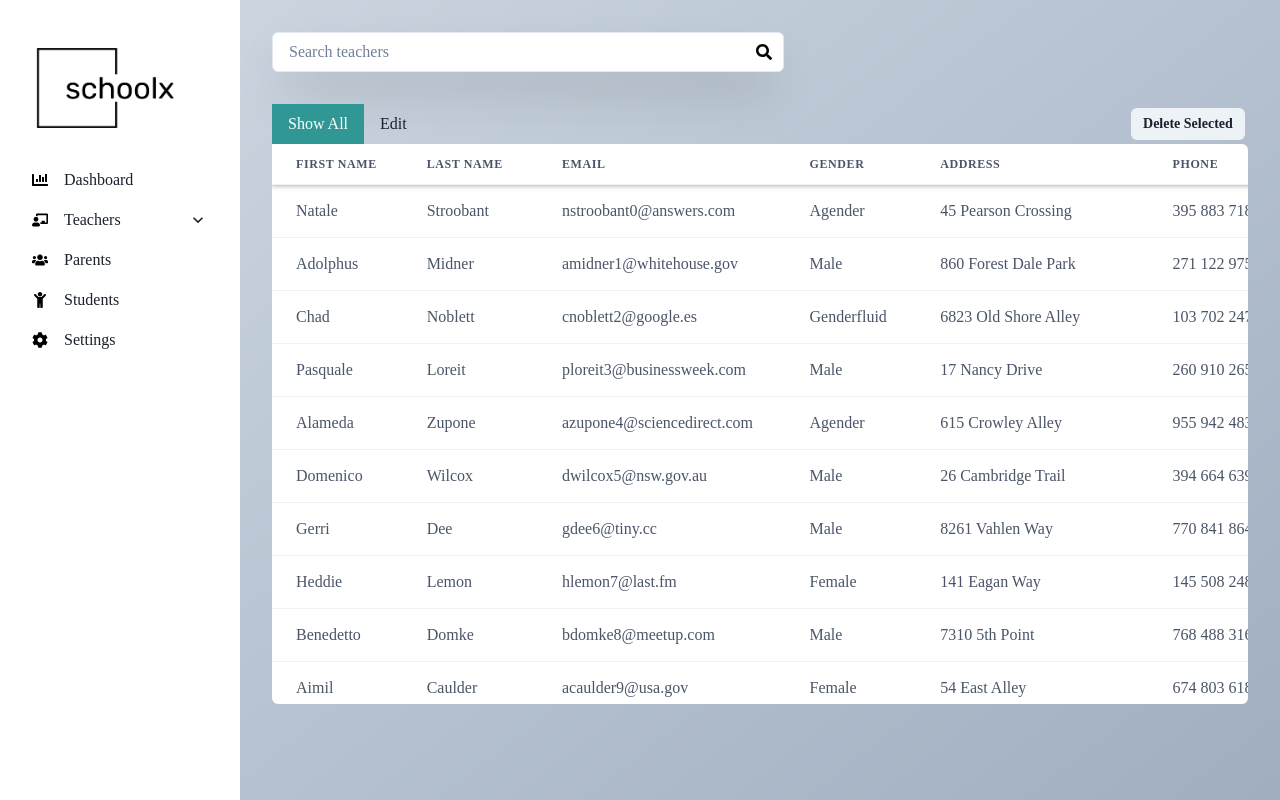
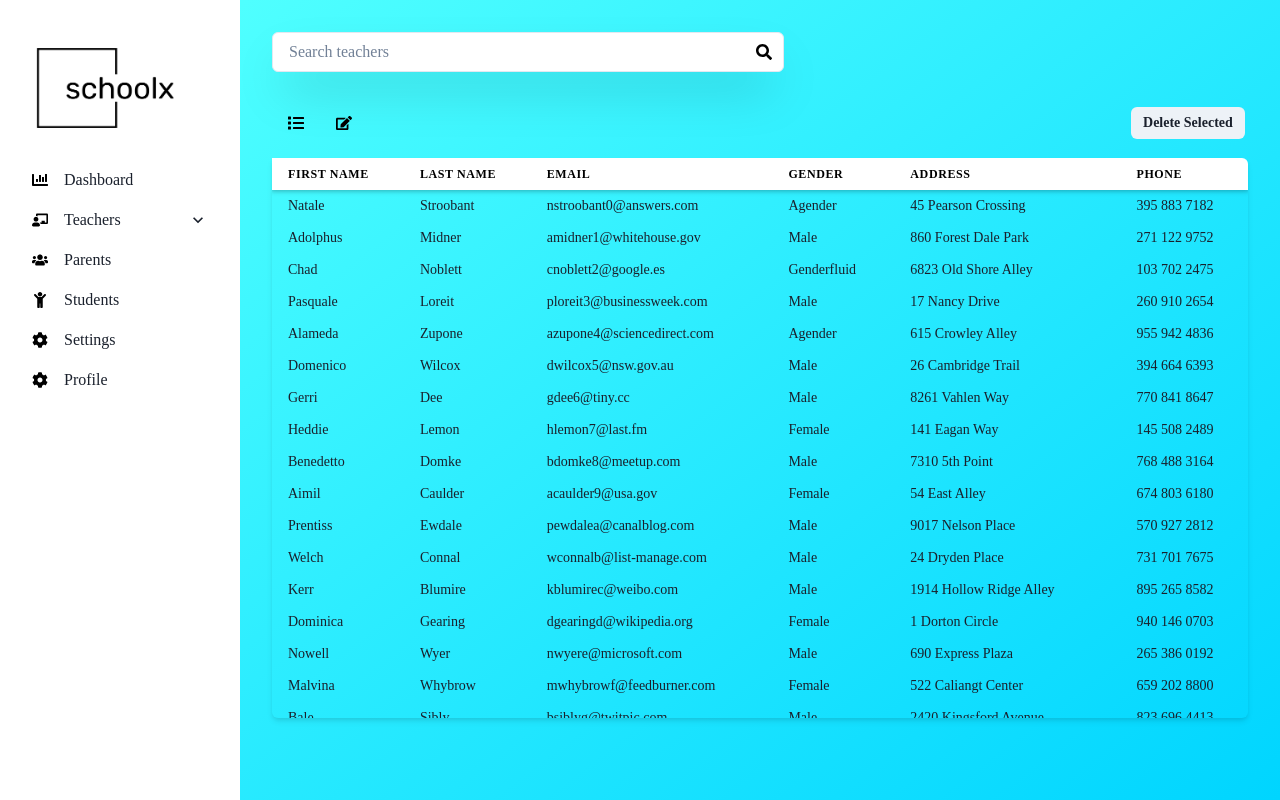
Before and after one commit to feeltrig/Schoolx, a Next.js app: page /teachers in a window 1280 px wide. Built offline with nearby package versions, Linux system fonts and the light colour scheme.

Commit message:
ui imrovements

```diff
--- a/Utils/customStyleConstants.js
+++ b/Utils/customStyleConstants.js
@@ -2,4 +2,5 @@ export const CustomStyleConstants = {
   "shadow-sm": "0 0 10px 2px rgba(0,0,0,0.2)",
   "shadow-md": "0 0 15px 2px rgba(0,0,0,0.2)",
   "shadow-lg": "0 0 20px 2px rgba(0,0,0,0.2)",
+  'globalGradient': "rgba(79,255,255,1) 0.3%, rgba(0,213,255,1) 99.8%",
 };
--- /dev/null
+++ b/chakratheme/CustomAccordian.js
@@ -0,0 +1,26 @@
+import {accordionAnatomy} from "@chakra-ui/anatomy";
+import {createMultiStyleConfigHelpers} from "@chakra-ui/react";
+import {CustomStyleConstants} from "../Utils/customStyleConstants";
+
+const {definePartsStyle, defineMultiStyleConfig} =
+  createMultiStyleConfigHelpers(accordionAnatomy.keys);
+
+const baseStyle = definePartsStyle({
+  // define the part you're going to style
+  //   container: {
+  //     _hover: {
+  //       shadow: "md",
+  //       color: "white",
+  //       bgGradient: `linear(to-r, ${CustomStyleConstants.globalGradient})`,
+  //     },
+  //   },
+  button: {
+    _hover: {
+      shadow: "md",
+      color: "white",
+      bgGradient: `linear(to-r, ${CustomStyleConstants.globalGradient})`,
+    },
+  },
+});
+
+export const accordionTheme = defineMultiStyleConfig({baseStyle});
--- a/chakratheme/CustomTheme.js
+++ b/chakratheme/CustomTheme.js
@@ -1,5 +1,7 @@
 // 1. Import the extendTheme function
-import { extendTheme } from "@chakra-ui/react";
+import {extendTheme} from "@chakra-ui/react";
+import {defineStyleConfig} from "@chakra-ui/react";
+import {accordionTheme} from "./CustomAccordian";
 
 // 2. Extend the theme to include custom colors, fonts, etc
 const colors = {
@@ -11,9 +13,20 @@ const colors = {
   },
 };
 
+const container = defineStyleConfig({
+  // The styles all button have in common
+  baseStyle: {
+    shadow: "2xl",
+  },
+});
+
 const fonts = {
-  heading: "Sora",
+  heading: "Varela Round",
   body: "Varela Round",
 };
 
-export const theme = extendTheme({ colors, fonts });
+export const theme = extendTheme({
+  colors,
+  fonts,
+  components: {Accordion: accordionTheme},
+});
--- a/components/CustomTable/CustomTable.jsx
+++ b/components/CustomTable/CustomTable.jsx
@@ -3,6 +3,7 @@ import {
   Button,
   Checkbox,
   HStack,
+  Icon,
   Tab,
   Table,
   TableContainer,
@@ -14,6 +15,7 @@ import {
   Thead,
   Tr,
 } from "@chakra-ui/react";
+import {FaList, FaEdit} from "react-icons/fa";
 import {someArrayItemsFullfill} from "../../Funtions/dataFunctions";
 import CustomNoData from "../CustomNoData/CustomNoData";
 import CustomTableSkeleton from "./CustomTableSkeleton";
@@ -41,20 +43,18 @@ export default function CustomTable(props) {
     <>
       <Box my={"2rem"}>
         {!isLoading && (
-          <HStack justify={"space-between"}>
+          <HStack justify={"space-between"} my={"1rem"}>
             <Tabs onChange={handleTabToggle} isManual variant="unstyled">
               <TabList>
                 <Tab
                   isDisabled={(data && data.length < 1) || tabsDisableCondition}
-                  _selected={{color: "white", bg: "teal.500"}}
                 >
-                  Show All
+                  <Icon color={"black"} as={FaList} />
                 </Tab>
                 <Tab
                   isDisabled={(data && data.length < 1) || tabsDisableCondition}
-                  _selected={{color: "white", bg: "teal.500"}}
                 >
-                  Edit
+                  <Icon color={"black"} as={FaEdit} />
                 </Tab>
               </TabList>
             </Tabs>
@@ -76,12 +76,12 @@ export default function CustomTable(props) {
           </HStack>
         )}
         <TableContainer
+          shadow={"md"}
           overflowY={
             (data && data.length < 1) || isLoading ? "hidden" : "scroll"
           }
-          bg={"white"}
           maxH={data && data.length < 1 ? "max-content" : "35rem"}
-          color="gray.600"
+          // color="gray.600"
           scrollBehavior={"smooth"}
           customTableStyles={customTableStyles}
           borderRadius={"md"}
@@ -107,14 +107,15 @@ export default function CustomTable(props) {
           ) : (
             data &&
             data.length > 0 && (
-              <Table variant="simple">
+              <Table variant="unstyled" size="sm">
                 <Thead>
                   <Tr
                     style={{
-                      background: "gray.200",
+                      background: "white",
                       fontWeight: 900,
                       boxShadow: "0 0 5px 1px rgba(0,0,0,0.3)",
                       color: "black",
+                      height: "2rem",
                     }}
                   >
                     {isEditing && (
@@ -137,7 +138,7 @@ export default function CustomTable(props) {
                       <Tr
                         key={teacherIndex}
                         _hover={{
-                          background: "gray.100",
+                          background: "gray.200",
                           color: "gray.800",
                           cursor: "pointer",
                         }}
--- a/components/Layout.js
+++ b/components/Layout.js
@@ -11,6 +11,7 @@ import {
 import {useRouter} from "next/router";
 
 import Sidebar from "../components/Sidebar/Sidebar";
+import {CustomStyleConstants} from "../Utils/customStyleConstants";
 
 const Layout = ({children}) => {
   const router = useRouter();
@@ -57,6 +58,12 @@ const Layout = ({children}) => {
       path: "/settings",
       subLinks: [],
     },
+    {
+      iconName: FaCog,
+      title: "Profile",
+      path: "/settings",
+      subLinks: [],
+    },
   ];
   const noSidebarUrls = ["login", "register"];
 
@@ -81,7 +88,7 @@ const Layout = ({children}) => {
     >
       {showSideBar && <Sidebar links={links} />}
       <Container
-        bgGradient="linear(to-br, gray.300, gray.400)"
+        bgGradient={`linear(to-br, ${CustomStyleConstants.globalGradient})`}
         maxW={showSideBar ? "calc(100vw - 15rem)" : "100vw"}
         m={0}
         p={"2rem"}
--- a/components/Sidebar/Sidebar.js
+++ b/components/Sidebar/Sidebar.js
@@ -52,22 +52,14 @@ const Sidebar = (props) => {
             objectFit="cover"
           />
         </Box>
-        <Flex flexFlow={"column"} gap="1rem" my={"1rem"}>
+        <Flex flexFlow={"column"} my={"1rem"}>
           <Accordion allowToggle>
             {links.map((items, index) => {
               if (items.subLinks.length > 0) {
                 // sublinks
                 return (
-                  <AccordionItem
-                    key={index}
-                    style={{border: "none"}}
-                    _hover={{boxShadow: CustomStyleConstants["shadow-sm"]}}
-                  >
-                    <AccordionButton
-                      _hover={{
-                        bg: "white",
-                      }}
-                    >
+                  <AccordionItem key={index} style={{border: "none"}}>
+                    <AccordionButton>
                       <HStack gap={"1rem"} justify={"space-between"} w={"full"}>
                         <Link
                           href={items.path}
@@ -85,12 +77,7 @@ const Sidebar = (props) => {
                     </AccordionButton>
                     <AccordionPanel py={"1rem"}>
                       {items.subLinks.map((sublink, sublinkindex) => (
-                        <AccordionButton
-                          _hover={{
-                            boxShadow: CustomStyleConstants["shadow-sm"],
-                            bg: "white",
-                          }}
-                        >
+                        <AccordionButton>
                           <Link
                             key={sublinkindex}
                             href={sublink.path}
@@ -121,12 +108,7 @@ const Sidebar = (props) => {
                         router.pathname == items.path ? "activeLink" : ""
                       }
                     >
-                      <AccordionButton
-                        _hover={{
-                          boxShadow: CustomStyleConstants["shadow-sm"],
-                          bg: "white",
-                        }}
-                      >
+                      <AccordionButton>
                         <Flex alignItems={"center"} gap={"1rem"}>
                           <Icon color={"black"} as={items.iconName} />
                           <p>{items.title.toString()}</p>
```
Also changed, not shown: components/CustomCard/CustomCard.jsx (+5 -4 lines), components/CustomStats/CustomStats.jsx (added, +35 -0 lines), pages/dashboard.jsx (+25 -7 lines).
